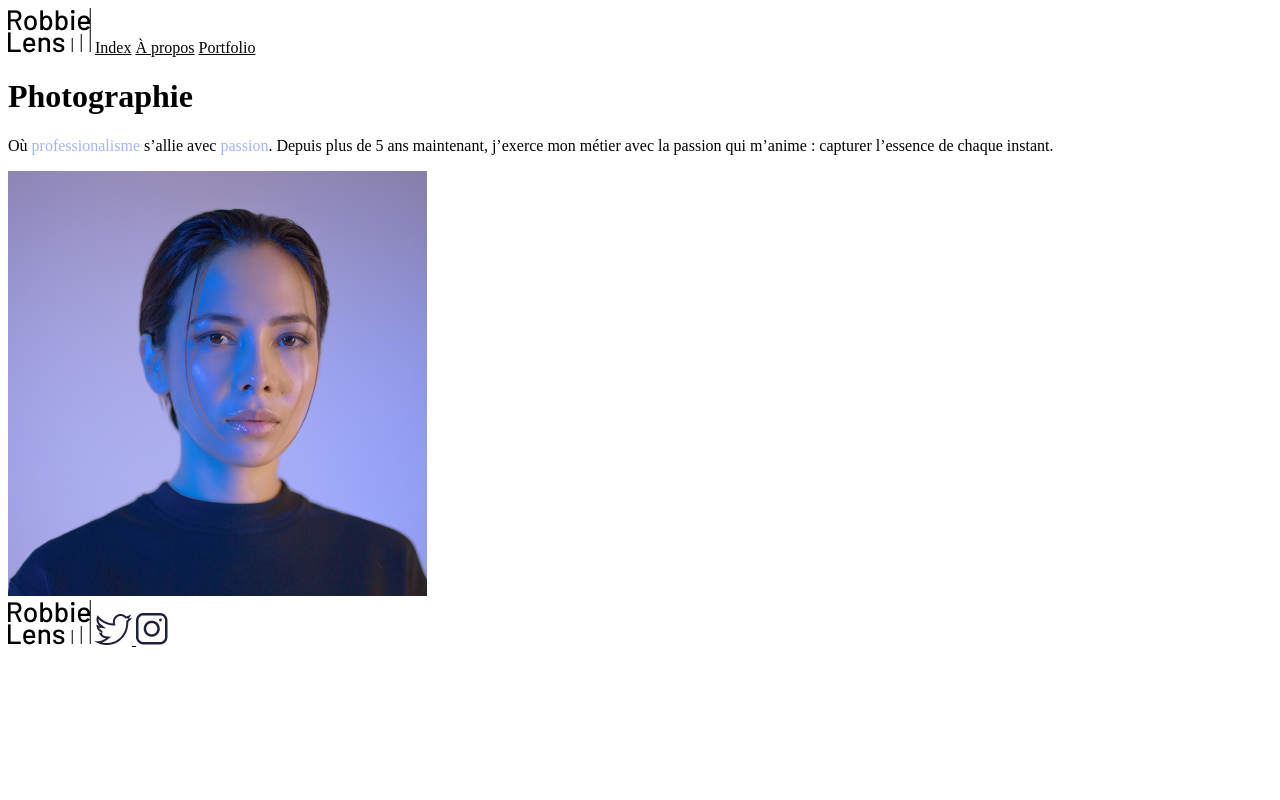
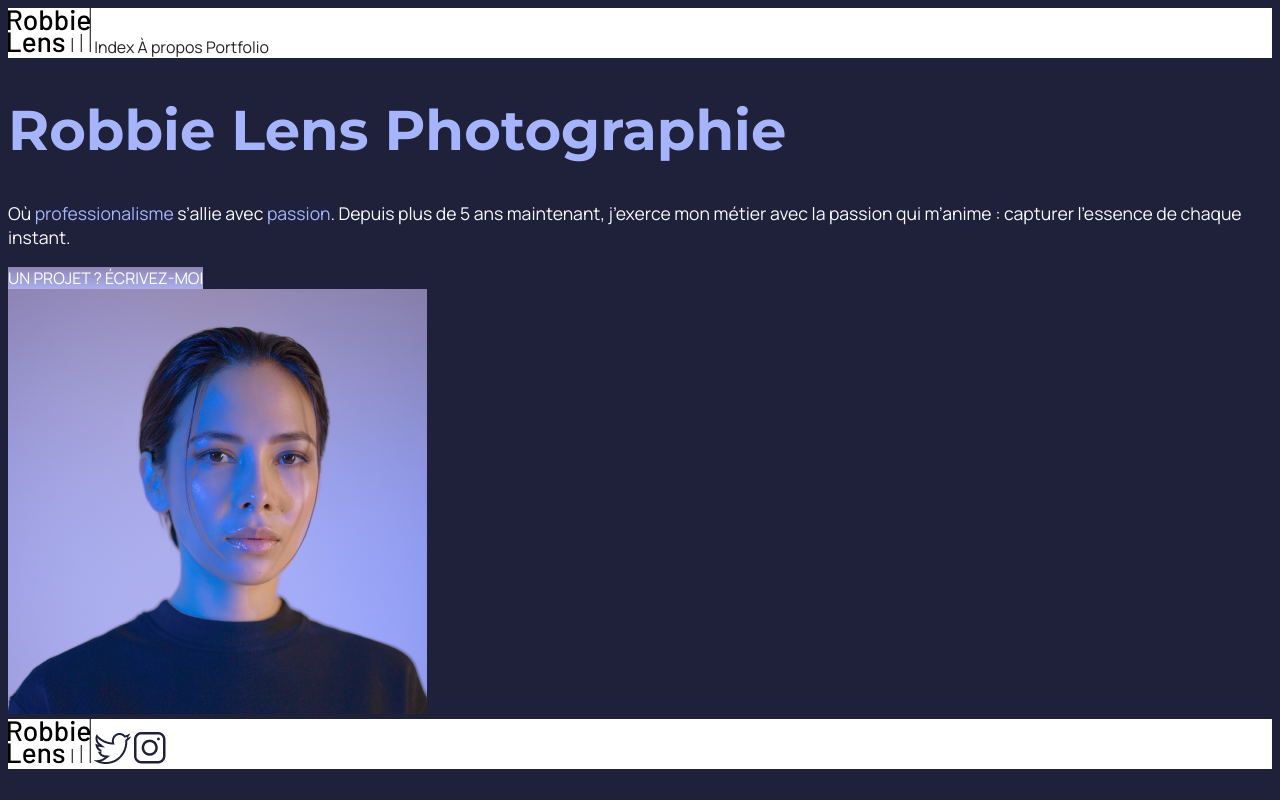
Before and after one commit to Wattiau/Cr-ez-votre-site-web-avec-HTML5-et-CSS3, a plain HTML site: page index.html in a window 1280 px wide. Drawn offline with Linux system fonts and the light colour scheme.

Commit message:
Ajout des div entete et pied de page + modif CSS

```diff
--- a/index.html
+++ b/index.html
@@ -5,34 +5,42 @@
     <meta charset="UTF-8">
     <meta name="viewport" content="width=device-width, initial-scale=1.0">
     <link rel="stylesheet" href="style.css">
+    <!-- import de la police Montserrat et Manrop -->
+    <link rel="preconnect" href="https://fonts.googleapis.com">
+    <link rel="preconnect" href="https://fonts.gstatic.com" crossorigin>
+    <link href="https://fonts.googleapis.com/css2?family=Manrope:wght@200..800&family=Montserrat:ital,wght@0,100..900;1,100..900&display=swap" rel="stylesheet">
     <title>Accueil – Robbie Lens Photographie</title>
 </head>
 
 <body>
-    <div>
+    <div class="entete">
         <img src="images/logo.png" alt="logo Robbie Lens">
-        <a href="index.html" class="link">Index</a>
-        <a href="a-propos.html" class="link">À propos</a>
-        <a href="portfolio.html" class="link">Portfolio</a>
+        <a href="index.html">Index</a>
+        <a href="a-propos.html">À propos</a>
+        <a href="portfolio.html">Portfolio</a>
     </div>
 
-    <h1>Photographie</h1>
+    <h1>Robbie Lens Photographie</h1>
     <p class="ma_classe">
-        Où <span class="important">professionalisme</span> s’allie avec <span class="important">passion</span>. Depuis plus de 5 ans maintenant, j’exerce mon métier avec la passion
-        qui m’anime : capturer l’essence de chaque instant.
+        Où <em class="important">professionalisme</em> s’allie avec <em class="important">passion</em>. Depuis plus de 5 ans maintenant,
+        j’exerce mon métier avec la passion qui m’anime : capturer l’essence de chaque instant.
     </p>
+
+    <div>
+        <a href="" class="cta">UN PROJET ? ÉCRIVEZ-MOI</a>
+    </div>
 
     <img src="images/robbie-lens.png" alt="Portrait avec effet de la photographe Robbie Lens">
 
-    <div>
+    <div class="pied-de-page">
         <img src="images/logo.png" alt="logo Robbie Lens">
 
 
-        <a href="https://twitter.com/" target="_blank" class="link">
+        <a href="https://twitter.com/" target="_blank">
             <img src="images/twitter.png" alt="Logo Twitter">
         </a>
 
-        <a href="https://www.instagram.com/" target="_blank" class="link">
+        <a href="https://www.instagram.com/" target="_blank">
             <img src="images/instagram.png" alt="Logo instagram">
         </a>
     </div>
--- a/style.css
+++ b/style.css
@@ -1,7 +1,41 @@
-.link{
-    color: black;
-}
+body {
+    font-family: 'Manrope', sans-serif;
+    font-size: 1em;
+    background-color: #1f2039;
+  }
 
-.important{
-    color: #A5B4FC;
-}
+  a {
+    color: #242424;
+    text-decoration: none;
+  }
+
+  em {
+    color: #a5b4fc;
+    font-style: normal;
+  }
+
+  h1 {
+    font-size: 3.5em;
+    color: #a5b4fc;
+    font-family: 'Montserrat', sans-serif;
+  }
+
+  h2 {
+    color: #f9f8ff;
+  }
+
+  p,
+  li {
+    font-size: 1.1em;
+    color: #f9f8ff;
+  }
+
+  .entete,
+  .pied-de-page {
+    background-color: white;
+  }
+
+  .cta {
+    background: linear-gradient(#8e86b5, #acaeed);
+    color: white;
+  }
```
Also changed, not shown: a-propos.html (+16 -8 lines), portfolio.html (+11 -7 lines).
